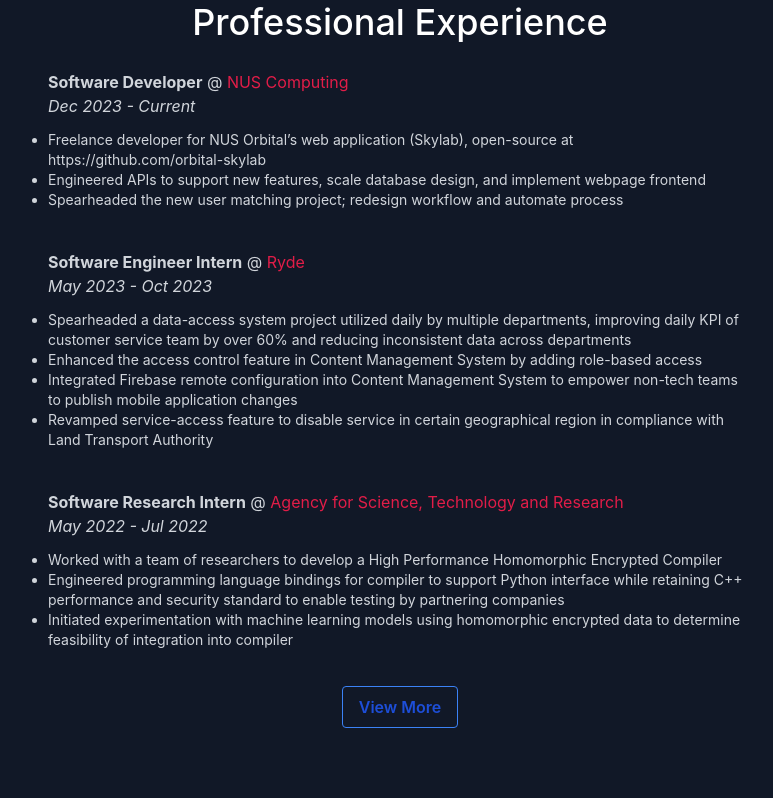
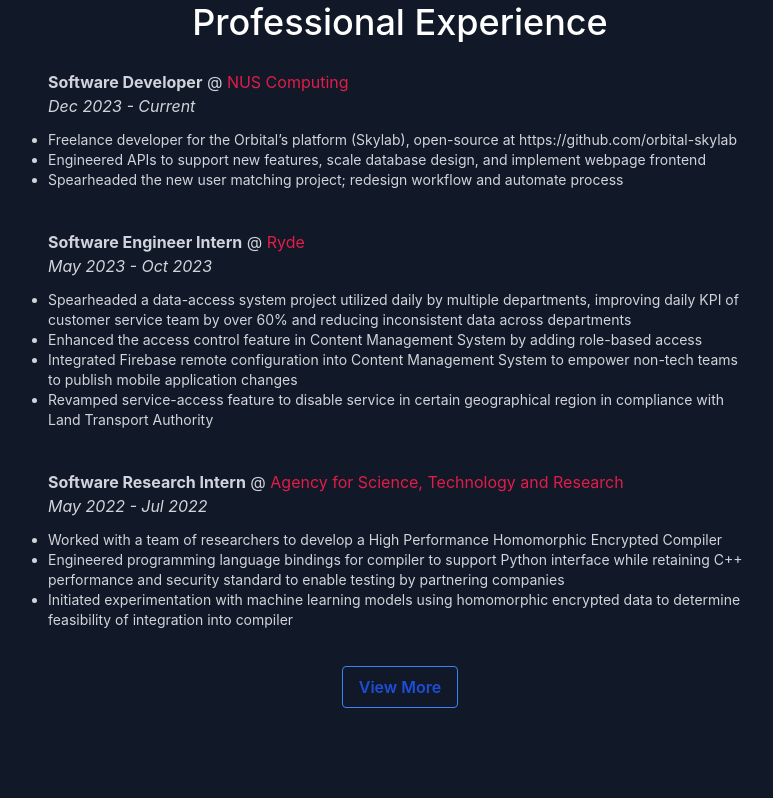
Before and after one commit to ngyida/ngyida.github.io, a React (Create React App) app: page / in a window 1280 px wide. Shown: the part 862-1660 px from the top of the page, without its empty margins (240-1013 px from the left). Built offline with nearby package versions, Linux system fonts and the light colour scheme.

Commit message:
update orbital data

```diff
--- a/src/data.js
+++ b/src/data.js
@@ -54,7 +54,7 @@
       startDate: "Dec 2023",
       endDate: "Current",
       descriptions: [
-        "Freelance developer for NUS Orbital’s web application (Skylab), open-source at https://github.com/orbital-skylab",
+        "Freelance developer for the Orbital’s platform (Skylab), open-source at https://github.com/orbital-skylab",
         "Engineered APIs to support new features, scale database design, and implement webpage frontend",
         "Spearheaded the new user matching project; redesign workflow and automate process",
       ]
```
